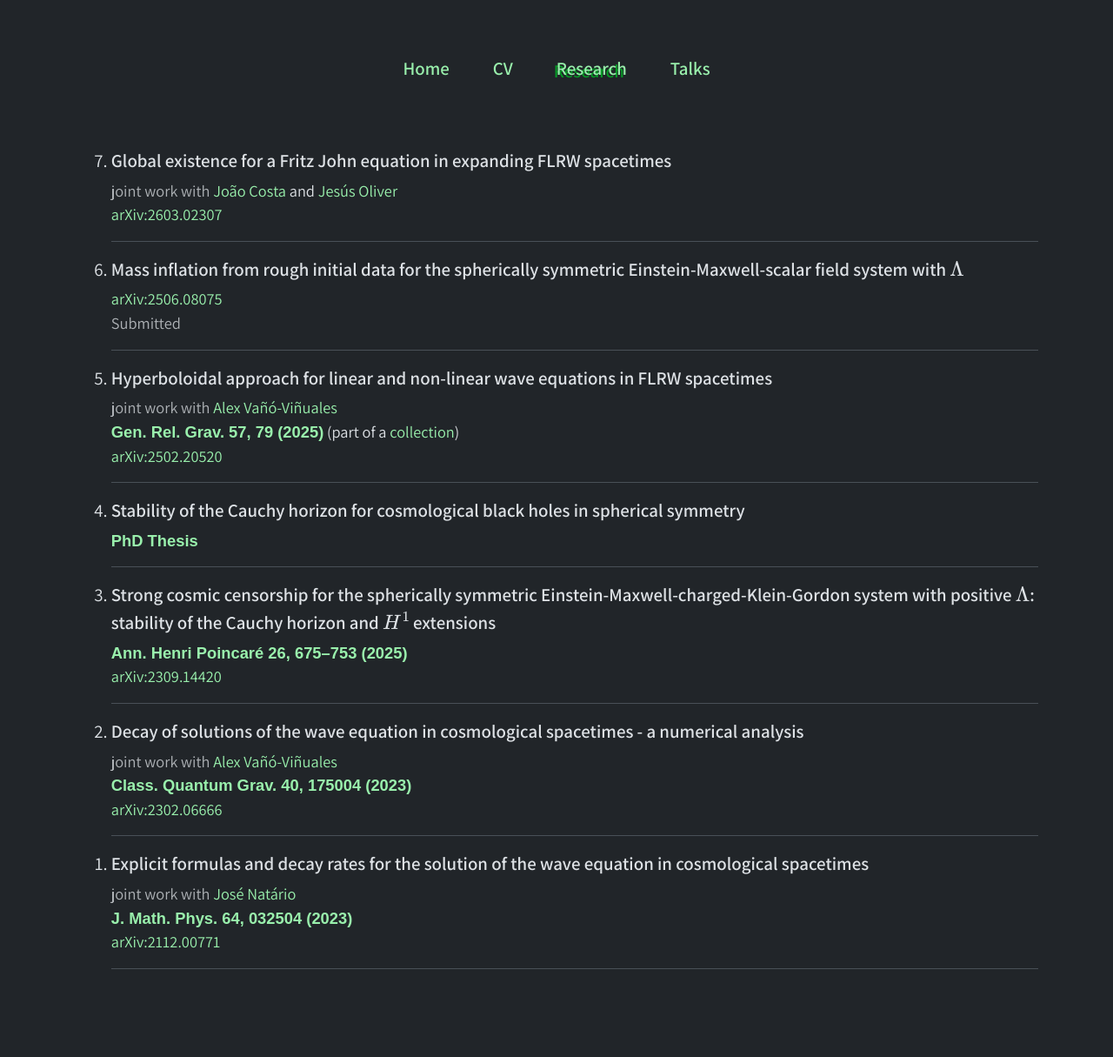
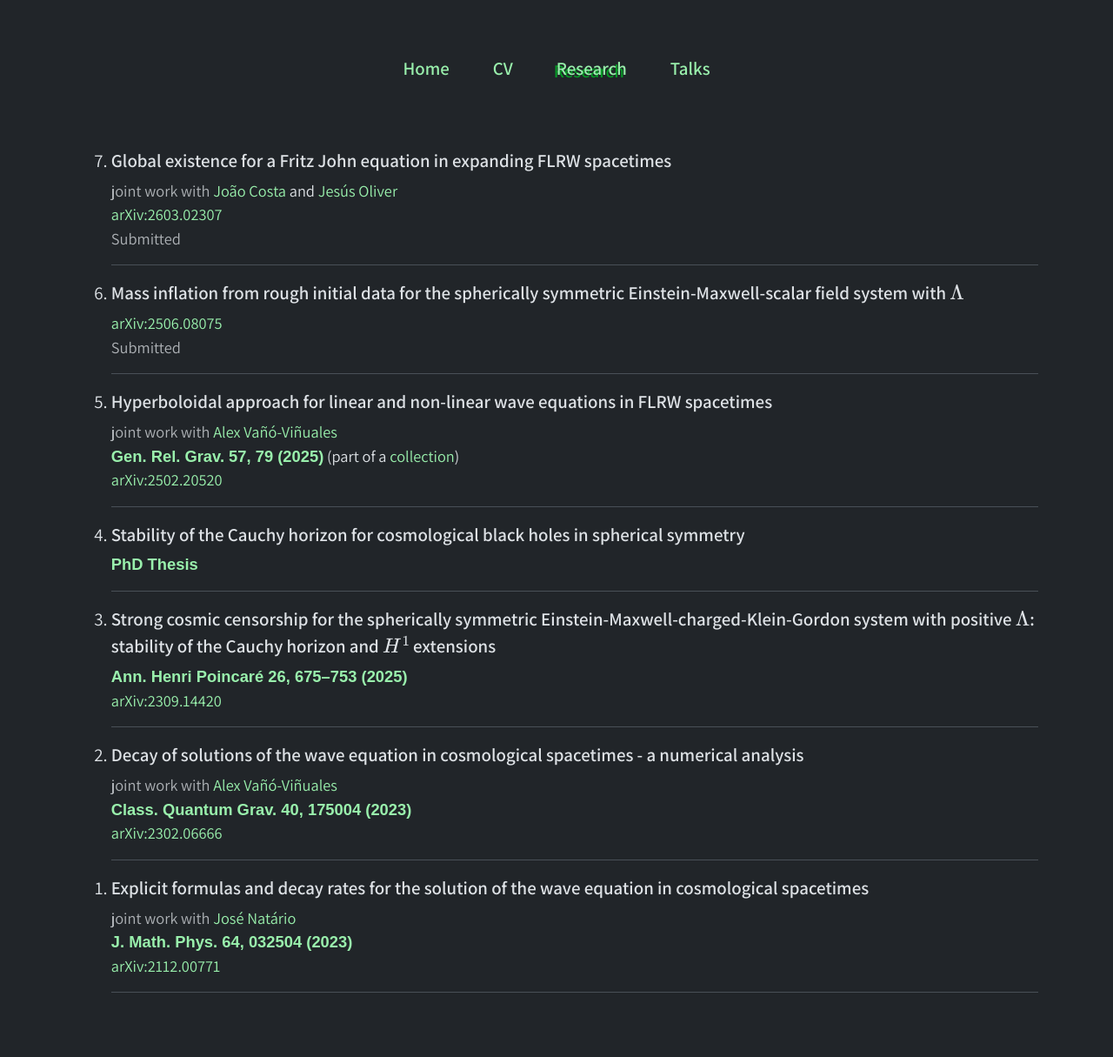
Before and after one commit to flavio-rossetti/flavio-rossetti.github.io, a Jekyll site: the page built from research.html, in a window 1280 px wide. Shown: the whole page at 87% size. Built offline with Jekyll 4.4.1, drawn with Linux system fonts in a browser that asks for light colours; nearby versions of some CDN libraries; some web fonts are replaced; formulas are drawn with MathJax 3; before the commit the page ends 1187 px from its top, so only the background shows below that.

Commit message:
update April

```diff
--- a/research.html
+++ b/research.html
@@ -23,7 +23,7 @@ description: Flavio Rossetti is a postdoctoral research fellow at GSSI, in L'Aqu
         <span>arXiv:2603.02307</span>
       </a>
     </div>
-    <div  class="small"><span class="text-muted"><!--Submitted--></span></div>
+    <div  class="small"><span class="text-muted">Submitted</span></div>
     </li>
     <li class="border-bottom li-padding">
       <div class="fontweight600">Mass inflation from rough initial data for the spherically symmetric Einstein-Maxwell-scalar field system with \( \Lambda \)</div>
```
Also changed, not shown: Gemfile.lock.
